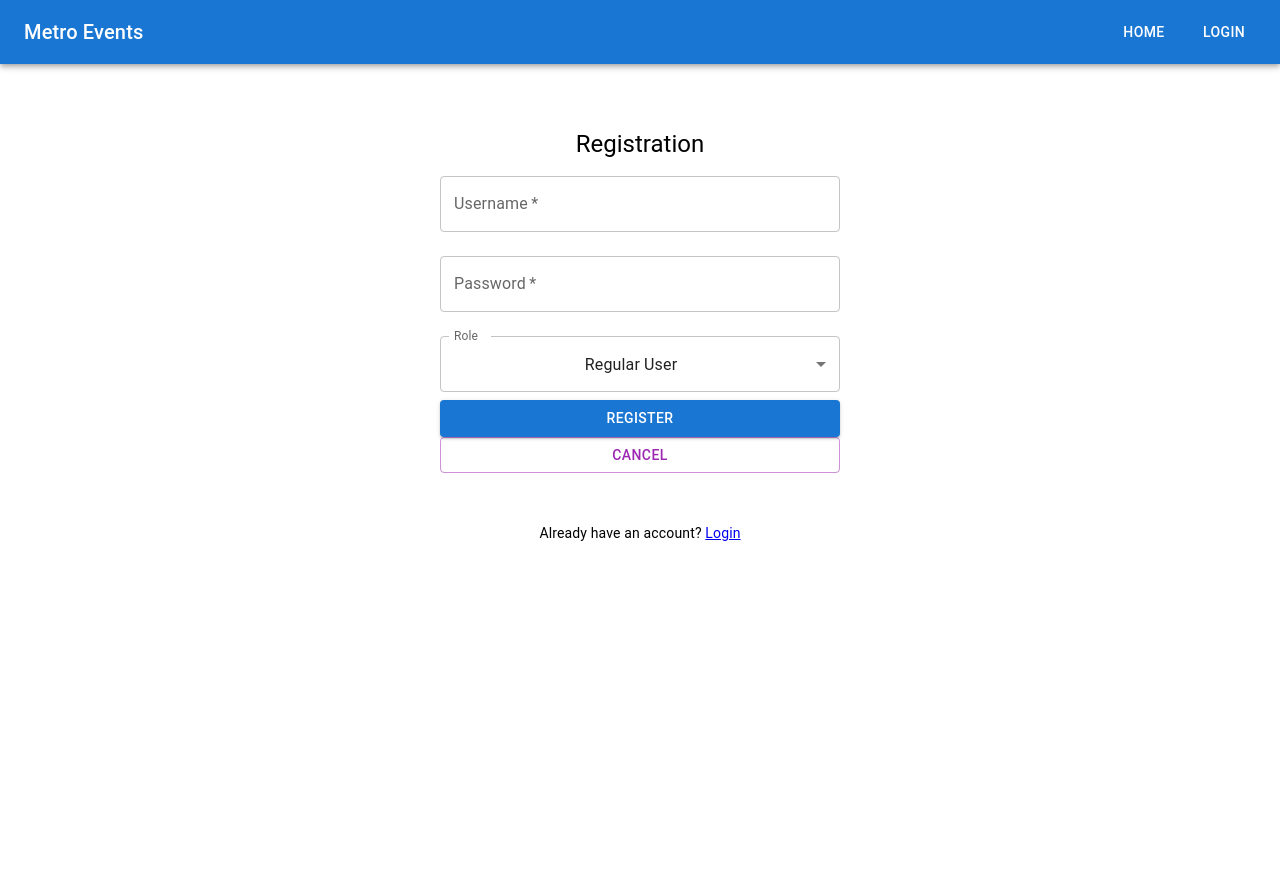
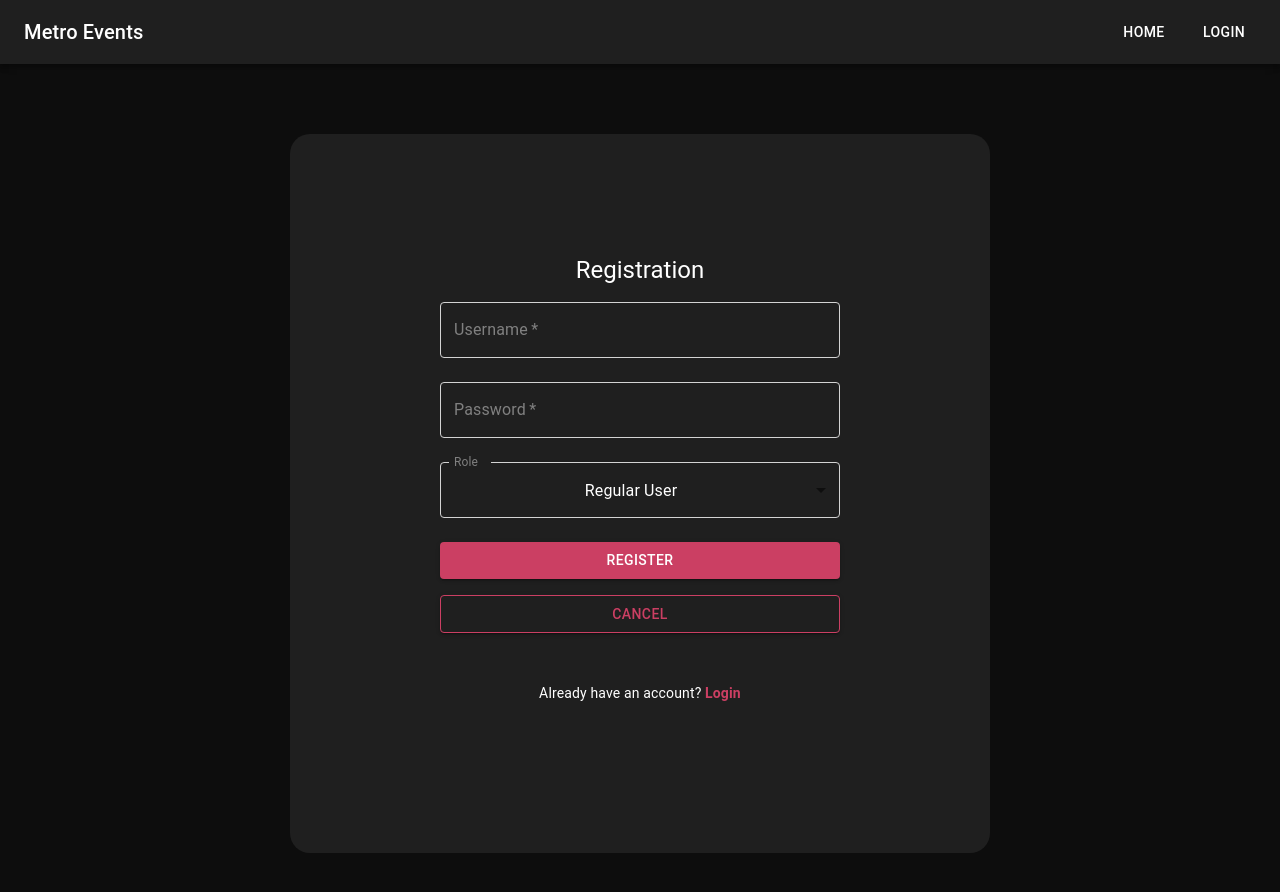
Before and after one commit to MarkYuriPG/MetroEventsProject, a React (Create React App) app: page /register in a window 1280 px wide. Shown: the top 892 px of the page. Before the commit the page ends 864 px from the top, so only its background shows below. Built offline with nearby package versions, Linux system fonts and the light colour scheme.

Commit message:
ui redesign

```diff
--- a/src/App.css
+++ b/src/App.css
@@ -1,5 +1,10 @@
 .App {
   text-align: center;
+}
+
+body {
+  background-color: #0d0d0d;
+  color: white;
 }
 
 .App-logo {
@@ -46,8 +51,23 @@ button {
 
 .table-container{
   display: flex;
-  justify-content: center;
+  justify-content: middle;
   padding: 40px;
+}
+
+.event-container {
+  background-color: #1f1f1f;
+  margin: 50px 150px 50px 150px;
+  padding: 0px 0px 50px 0px;
+  border-radius: 20px;
+}
+
+.header-container {
+  margin: 20px 20px 50px 20px;
+  display: flex;
+  align-items: center;
+  justify-content: left;
+  gap: 10px;
 }
 
 .event-table {
@@ -69,12 +89,29 @@ button {
   width: calc(33.33% - 20px);
   min-height: 300px;
   margin: 10px;
-  padding: 20px;
-  border: 1px solid #ccc;
+  padding: 20px 20px 0px 20px;
   border-radius: 10px;
   display: inline-block;
   vertical-align: top;
-  background-color: #fff;
+  background-color: #404040;
+  position: relative;
+}
+
+.event-content {
+  flex: 1;
+}
+
+.event-buttons-container {
+  position: absolute;
+  bottom: 0;
+  left: 0;
+  width: 100%;
+  padding-bottom: 20px;
+}
+
+.event-card button {
+  margin-left: 10px;
+  margin-right: 10px;
 }
 
 .event-card h2 {
@@ -85,26 +122,23 @@ button {
   margin-bottom: 10px;
 }
 
-.event-card button {
-  background-color: #007bff;
-  color: #fff;
-  border: none;
-  padding: 8px 16px;
-  border-radius: 5px;
-  cursor: pointer;
-}
-
-.event-card button:hover {
-  background-color: #0056b3;
-}
-
-
 .form-view {
   display: flex;
   flex-direction: column;
   align-items: center;
   justify-content: middle;
   min-height: 100vh;
+}
+
+.form-container {
+  background-color: #1f1f1f;
+  display: flex;
+  flex-direction: column;
+  align-items: center;
+  justify-content: middle;
+  padding: 100px 150px 150px 150px;
+  margin: 70px;
+  border-radius: 20px;
 }
 
 .registration-form {
@@ -139,3 +173,12 @@ button {
   font-weight: bold;
   margin-right: 10px; /* Add space between username and comment content */
 }
+
+.form-button {
+  margin-top: 10px;
+}
+
+select:-webkit-autofill {
+  -webkit-box-shadow: 0 0 0 1000px #1f1f1f inset !important;
+  -webkit-text-fill-color: #1f1f1f !important;
+}
--- a/src/components/Card.js
+++ b/src/components/Card.js
@@ -3,6 +3,10 @@ import axios from 'axios';
 import { Link } from 'react-router-dom';
 import Event from './Event';
 import host from '../host.js';
+
+import { Button, Typography } from '@mui/material';
+import { buttonStyles, secondaryButtonStyles } from './styled_components/Styles.js';
+import '../App.css';
 
 function Card({ event }) {
     const [userEvents, setUserEvents] = useState([]);
@@ -51,19 +55,42 @@ function Card({ event }) {
 
     return (
         <div className="event-card">
+            <div className="event-content">
                 <h2>{event.eventName}</h2>
                 <p>{event.eventDescription}</p>
                 <p>Organizer: {event.organizer}</p>
                 <p>Date: {event.date}</p>
                 <p>Location: {event.location}</p>
+            </div>
+            <div className="event-buttons-container">
                 {checkRequest() ? (
                     <p>Already Joined</p>
                 ) : (
-                <button onClick={() => handleJoinRequest(event.eventId)} disabled={isPending()}>
+                    <Button
+                        type="button"
+                        fullWidth
+                        variant="contained"
+                        onClick={() => handleJoinRequest(event.eventId)} disabled={isPending()}
+                        sx={{
+                            ...buttonStyles,
+                            width: '200px',
+                        }}
+                    >
                         {isPending() ? "Request Sent" : "Request to Join"}
-                </button>
+                    </Button>
                 )}
-            <Link to={`/event/${encodeURIComponent(event.eventName)}`}>View Details</Link>
+                <Button
+                    variant="contained"
+                    component={Link}
+                    to={`/event/${encodeURIComponent(event.eventName)}`}
+                    sx={{
+                        ...secondaryButtonStyles,
+                        width: '200px',
+                    }}
+                >
+                    View Details
+                </Button>
+            </div>
         </div>
     );
 }
--- a/src/components/Login.js
+++ b/src/components/Login.js
@@ -3,6 +3,8 @@ import { Link, Navigate, useNavigate } from 'react-router-dom';
 import axios from 'axios';
 import { TextField, Button, Typography } from '@mui/material';
 import host from '../host.js';
+import { buttonStyles, textFieldStyles } from './styled_components/Styles.js';
+import '../App.css';
 
 function LoginScreen({ setIsLoggedIn, setUserRole }) {
   const [username, setUsername] = useState('');
@@ -39,7 +41,8 @@ function LoginScreen({ setIsLoggedIn, setUserRole }) {
   };
 
   return (
-    <div className="form-view">
+    <div className="form-view" >
+      <div className="form-container">
         <form onSubmit={handleSubmit} className="login-form">
           <Typography component="h1" variant="h5">
             Login
@@ -54,6 +57,7 @@ function LoginScreen({ setIsLoggedIn, setUserRole }) {
             value={username}
             onChange={handleChange}
             required
+            sx={textFieldStyles}
           />
           <TextField
             variant="outlined"
@@ -66,12 +70,14 @@ function LoginScreen({ setIsLoggedIn, setUserRole }) {
             value={password}
             onChange={handleChange}
             required
+            sx={textFieldStyles}
           />
           <Button
             type="submit"
             fullWidth
             variant="contained"
             color="primary"
+            sx={buttonStyles}
           >
             Login
           </Button>
@@ -82,8 +88,12 @@ function LoginScreen({ setIsLoggedIn, setUserRole }) {
           </Typography>
         )}
         <Typography variant="body2">
-        Don't have an account? <Link to="/register">Register</Link>
+          Don't have an account?{' '}
+          <Link to="/register" style={{ textDecoration: 'none', color: '#cb3f63', fontWeight: 'bold' }}>
+            Register
+          </Link>
         </Typography>
+      </div>
     </div>
   );
 }
--- a/src/components/MyAppBar.js
+++ b/src/components/MyAppBar.js
@@ -27,7 +27,7 @@ function MyAppBar({ isLoggedIn, handleLogout }) {
   };
 
   return (
-    <AppBar position="static">
+    <AppBar position="static" sx={{ backgroundColor: '#1f1f1f' }}>
       <Toolbar sx={{ justifyContent: 'space-between' }}>
         <Typography variant="h6" component="div">
           Metro Events
--- a/src/components/Registration.js
+++ b/src/components/Registration.js
@@ -3,6 +3,8 @@ import { Link } from 'react-router-dom';
 import axios from 'axios';
 import { TextField, Button, Typography, Select, MenuItem, FormControl, InputLabel } from '@mui/material';
 import host from '../host.js';
+import { buttonStyles, secondaryButtonStyles, textFieldStyles } from './styled_components/Styles.js';
+import '../App.css';
 
 function Registration() {
   const [formData, setFormData] = useState({
@@ -43,6 +45,7 @@ function Registration() {
 
   return (
     <div className="form-view">
+      <div className="form-container">
         <form onSubmit={handleSubmit} className="registration-form">
           <Typography component="h1" variant="h5">
             Registration
@@ -57,6 +60,7 @@ function Registration() {
             value={formData.username}
             onChange={handleChange}
             required
+            sx={textFieldStyles}
           />
           <TextField
             variant="outlined"
@@ -69,9 +73,10 @@ function Registration() {
             value={formData.password}
             onChange={handleChange}
             required
+            sx={textFieldStyles}
           />
-        <FormControl fullWidth variant="outlined" margin="normal">
-          <InputLabel id="role-label">Role</InputLabel>
+          <FormControl fullWidth variant="outlined" margin="normal" sx={textFieldStyles}>
+            <InputLabel id="role-label" sx={textFieldStyles}>Role</InputLabel>
             <Select
               labelId="role-label"
               id="role"
@@ -90,15 +95,16 @@ function Registration() {
             fullWidth
             variant="contained"
             color="primary"
+            sx={buttonStyles}
           >
             Register
           </Button>
           <Button
             type="button"
             fullWidth
-          variant="outlined"
-          color="secondary"
+            variant="contained"
             onClick={handleCancel}
+            sx={secondaryButtonStyles}
           >
             Cancel
           </Button>
@@ -109,8 +115,12 @@ function Registration() {
           </Typography>
         )}
         <Typography variant="body2">
-        Already have an account? <Link to="/login">Login</Link>
+          Already have an account?{' '}
+          <Link to="/login" style={{ textDecoration: 'none', color: '#cb3f63', fontWeight: 'bold' }}>
+            Login
+          </Link>
         </Typography>
+      </div>
     </div>
   );
 }
--- /dev/null
+++ b/src/components/styled_components/CustomButton.js
@@ -0,0 +1,26 @@
+const buttonStyles = {
+    mt: 2,
+    backgroundColor: '#cb3f63',
+    color: 'white',
+    '&:hover': {
+        backgroundColor: '#f15478',
+    },
+    '&:disabled': {
+        color: 'grey',
+    },
+};
+
+const secondaryButtonStyles = {
+    mt: 2,
+    color: '#cb3f63',
+    backgroundColor: 'transparent',
+    borderColor: '#cb3f63',
+    borderWidth: '1px',
+    borderStyle: 'solid',
+    '&:hover': {
+        backgroundColor: 'transparent',
+        borderColor: '#f15478',
+    },
+  };
+
+export {buttonStyles, secondaryButtonStyles};
--- /dev/null
+++ b/src/components/styled_components/CustomTextField.js
@@ -0,0 +1,33 @@
+const textFieldStyles = {
+  '& .MuiOutlinedInput-root': {
+    '& fieldset': {
+      borderColor: 'lightgrey', // default border color
+    },
+    '&:hover fieldset': {
+      borderColor: 'white', // border color on hover
+    },
+    '&.Mui-focused fieldset': {
+      borderColor: '#cb3f63', // border color when focused
+    },
+  },
+  '& .MuiInputLabel-root': {
+    color: 'grey', // placeholder color
+    '&.Mui-focused': {
+      color: '#cb3f63', // placeholder color when focused
+    },
+  },
+  '& .MuiInputBase-input': {
+    color: 'white', // input text color
+  },
+  '&:-webkit-autofill': {
+    backgroundColor: 'transparent !important', // Override autofill background color
+    WebkitTextFillColor: 'white !important', // Override autofill text color
+  },
+  '&:-webkit-autofill:hover': {
+    backgroundColor: 'transparent !important',
+    WebkitTextFillColor: 'white !important', // Background color for autofill on hover
+  },
+
+};
+
+export default textFieldStyles;
--- /dev/null
+++ b/src/components/styled_components/Styles.js
@@ -0,0 +1,4 @@
+import {buttonStyles, secondaryButtonStyles} from './CustomButton';
+import textFieldStyles from './CustomTextField';
+
+export { buttonStyles, secondaryButtonStyles, textFieldStyles };
```
Also changed, not shown: src/components/Home.js (+70 -5 lines), 1 other file (tests, documents, lock files or other folders). Lines whose indentation alone changed are shown as unchanged.
